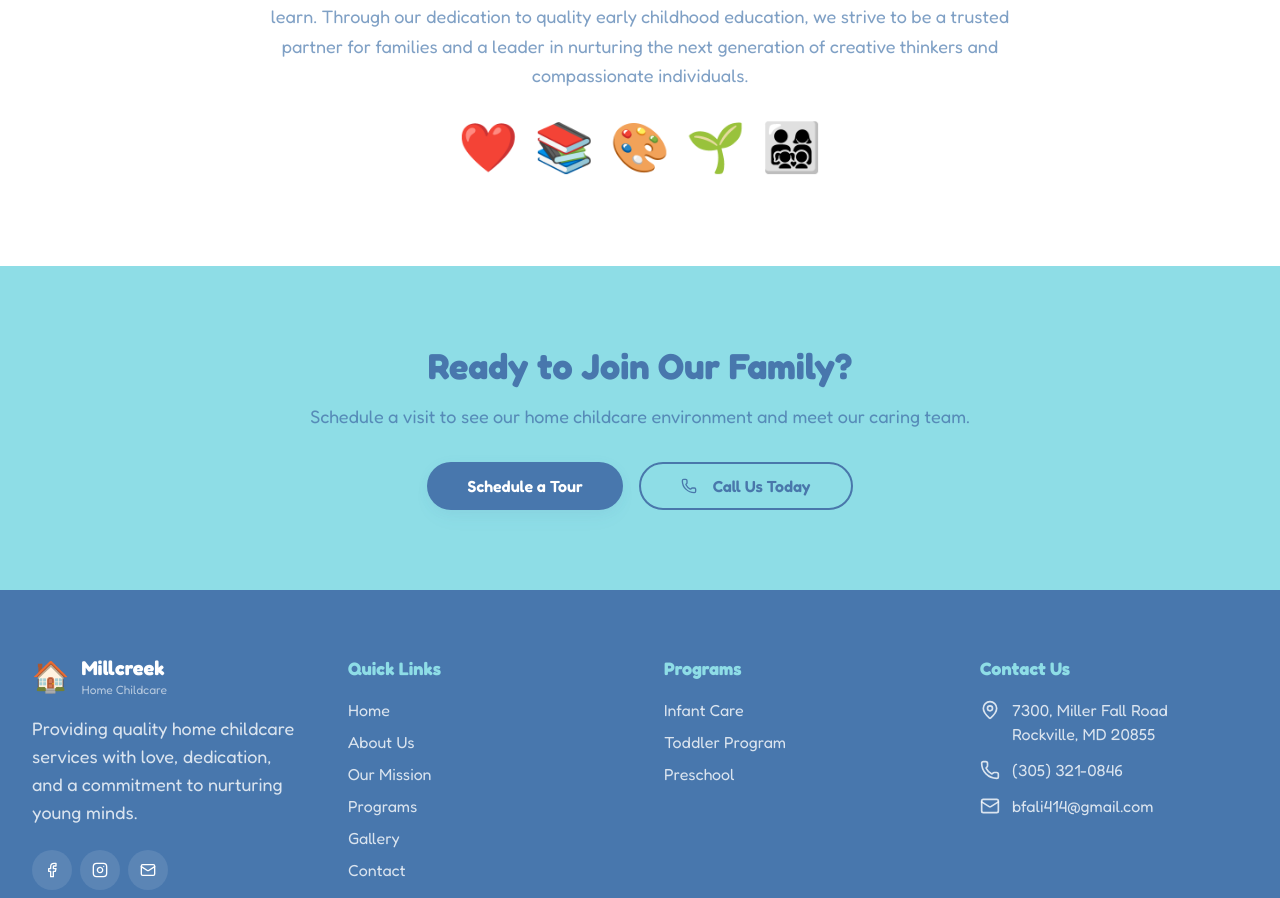
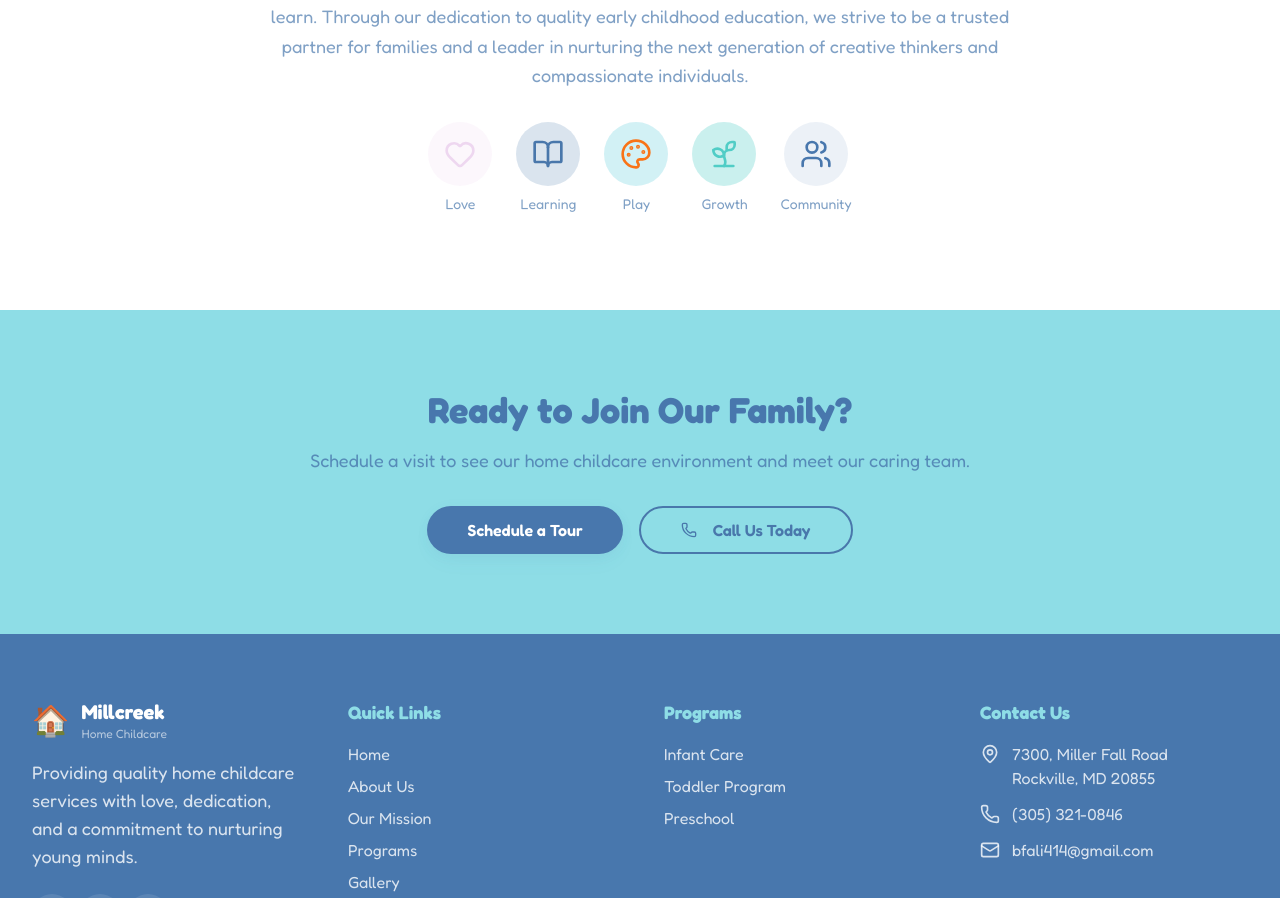
Before and after one commit to ZebaLodhi/millcreekdaycare, a Next.js app: page /mission in a window 1280 px wide. Shown: the part 1847-2745 px from the top of the page. Built offline with nearby package versions, Linux system fonts and the light colour scheme.

Commit message:
Replace emoji icons with Lucide icons in Mission page
🤖 Generated with [Claude Code](https://claude.com/claude-code)

Co-Authored-By: Claude Opus 4.5 <noreply@anthropic.com>

```diff
--- a/app/mission/page.tsx
+++ b/app/mission/page.tsx
@@ -10,6 +10,7 @@ import {
   BreadcrumbPage,
   BreadcrumbSeparator,
 } from "@/components/ui/breadcrumb";
+import { Heart, BookOpen, Palette, Sprout, Users } from "lucide-react";
 
 export const metadata: Metadata = {
   title: "Our Mission",
@@ -137,12 +138,37 @@ export default function MissionPage() {
               we strive to be a trusted partner for families and a leader in nurturing the
               next generation of creative thinkers and compassionate individuals.
             </p>
-            <div className="flex flex-wrap justify-center gap-4 text-5xl">
-              <span title="Love">❤️</span>
-              <span title="Learning">📚</span>
-              <span title="Play">🎨</span>
-              <span title="Growth">🌱</span>
-              <span title="Community">👨‍👩‍👧‍👦</span>
+            <div className="flex flex-wrap justify-center gap-6">
+              <div className="flex flex-col items-center gap-2">
+                <div className="w-16 h-16 rounded-full bg-pink/20 flex items-center justify-center">
+                  <Heart className="w-8 h-8 text-pink" />
+                </div>
+                <span className="text-sm text-navy/70">Love</span>
+              </div>
+              <div className="flex flex-col items-center gap-2">
+                <div className="w-16 h-16 rounded-full bg-primary/20 flex items-center justify-center">
+                  <BookOpen className="w-8 h-8 text-primary" />
+                </div>
+                <span className="text-sm text-navy/70">Learning</span>
+              </div>
+              <div className="flex flex-col items-center gap-2">
+                <div className="w-16 h-16 rounded-full bg-accent/40 flex items-center justify-center">
+                  <Palette className="w-8 h-8 text-orange-500" />
+                </div>
+                <span className="text-sm text-navy/70">Play</span>
+              </div>
+              <div className="flex flex-col items-center gap-2">
+                <div className="w-16 h-16 rounded-full bg-secondary/30 flex items-center justify-center">
+                  <Sprout className="w-8 h-8 text-secondary" />
+                </div>
+                <span className="text-sm text-navy/70">Growth</span>
+              </div>
+              <div className="flex flex-col items-center gap-2">
+                <div className="w-16 h-16 rounded-full bg-navy/10 flex items-center justify-center">
+                  <Users className="w-8 h-8 text-navy" />
+                </div>
+                <span className="text-sm text-navy/70">Community</span>
+              </div>
             </div>
           </div>
         </div>
```
